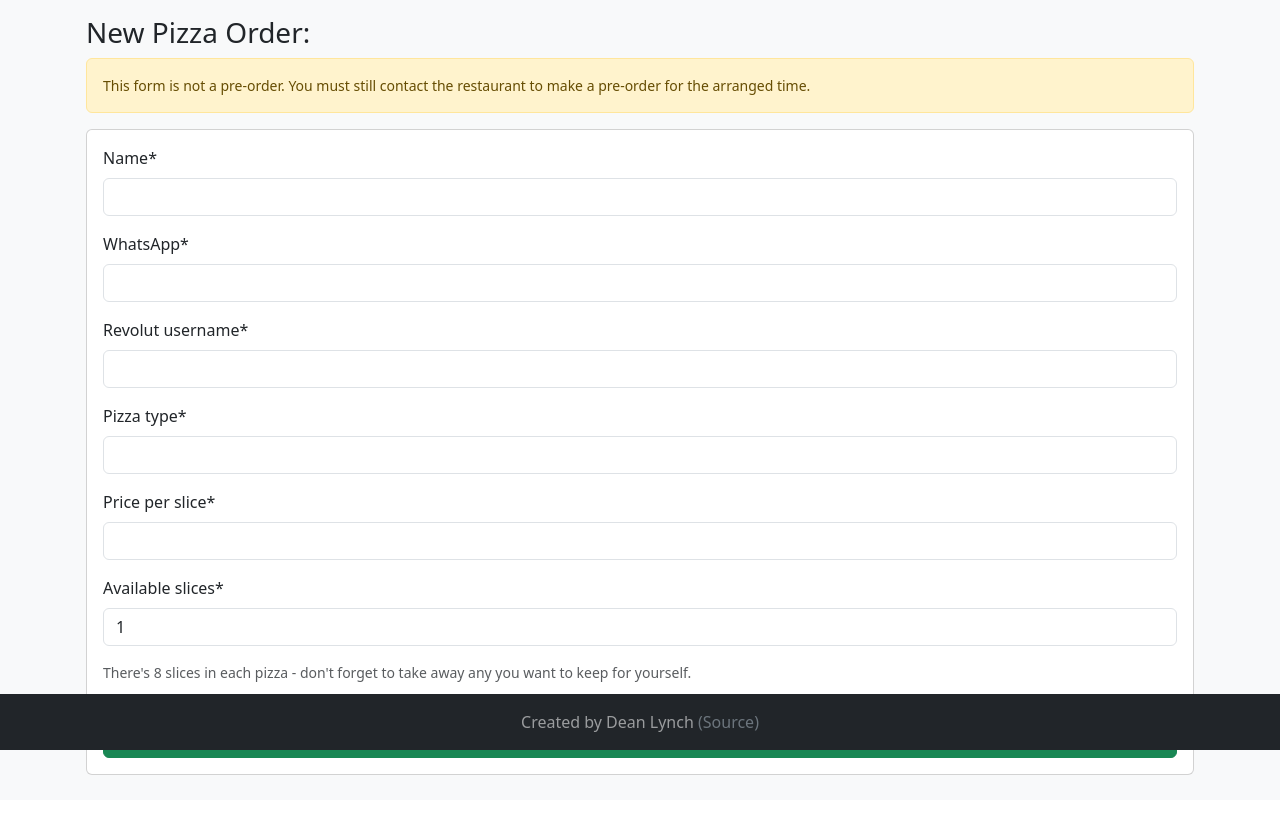
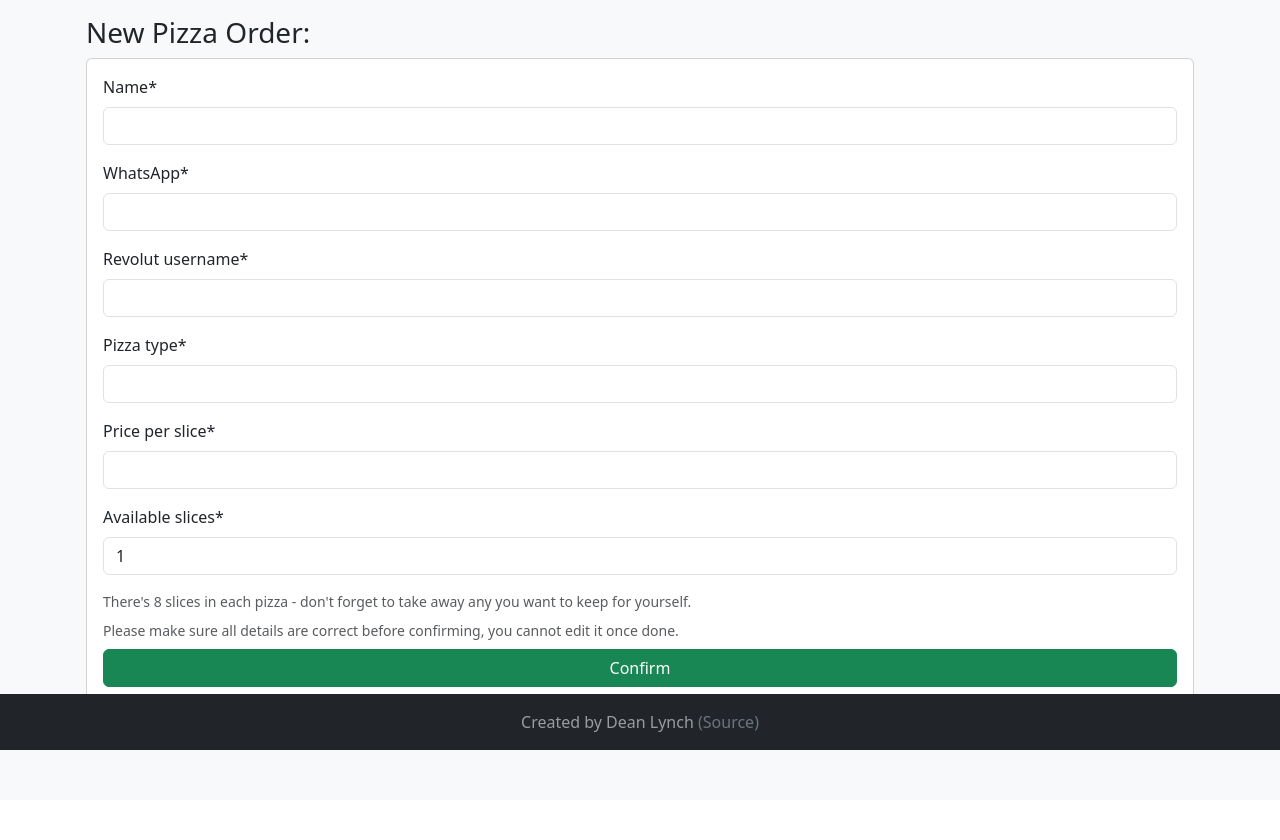
Before and after one commit to lynchdean/pizzapool, a Django app: template events/templates/events/create_pizza_order.html in a window 1280 px wide. Shown: the part 50-890 px from the top of the page. Run offline with Django 5.2, Linux system fonts and the light colour scheme; the template is opened without the code that fills it: values that come from a table or form of the project are taken from there, others are empty; some libraries are stand-ins or nearby versions.

Commit message:
remove pizza order disclaimer

```diff
--- a/events/templates/events/create_pizza_order.html
+++ b/events/templates/events/create_pizza_order.html
@@ -4,9 +4,9 @@
 {% block content %}
 <div class="container p-3">
     <h3>New Pizza Order:</h3>
-    <div class="alert alert-warning small" role="alert">
-        This form is not a pre-order. You must still contact the restaurant to make a pre-order for the arranged time.
-    </div>
+<!--    <div class="alert alert-warning small" role="alert">-->
+<!--        This form is not a pre-order. You must still contact the restaurant to make a pre-order for the arranged time.-->
+<!--    </div>-->
     <div class="form-text mb-2">  </div>
     <div class="card">
         <div class="card-body">
```
